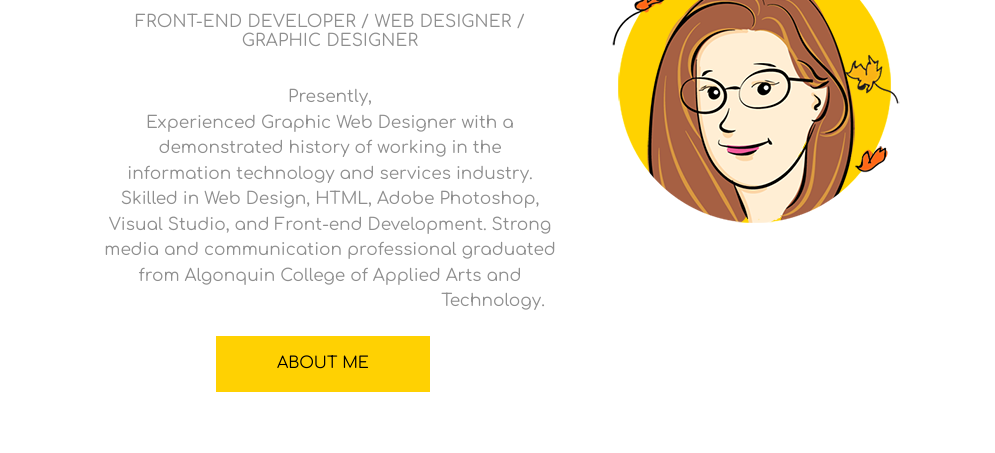
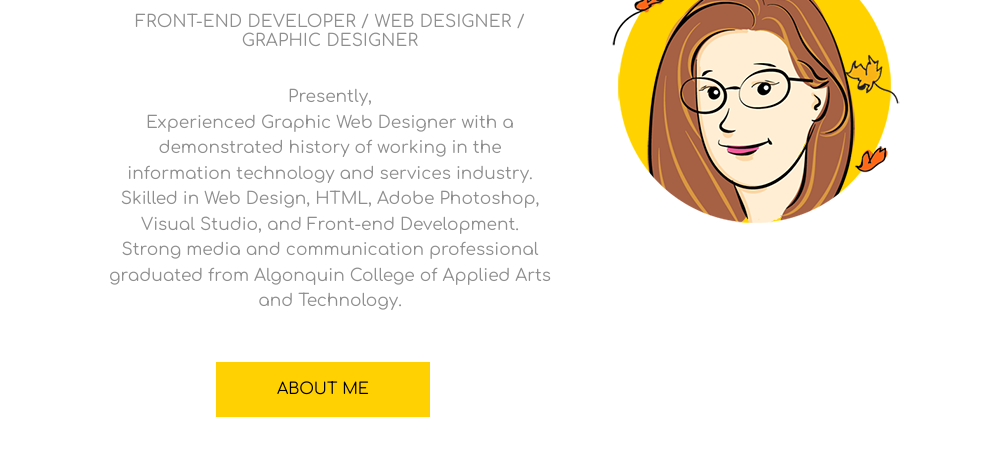
Before and after one commit to lee00682/lee00682.github.io, a plain HTML site: page index.html in a window 1280 px wide. Shown: the part 262-715 px from the top of the page, without its empty margins (136-1131 px from the left). Drawn offline with nearby package versions, Linux system fonts and the light colour scheme; a web font is replaced by a local one.

Commit message:
Update index.html

```diff
--- a/index.html
+++ b/index.html
@@ -83,7 +83,9 @@
                    FRONT-END DEVELOPER / WEB DESIGNER / GRAPHIC DESIGNER
                </h4>
                <p class="slide-bottom">Presently, <br>
-                 Experienced Graphic Web Designer with a demonstrated history of working in the information technology and services industry. Skilled in Web Design, HTML, Adobe Photoshop, Visual Studio, and Front-end Development. Strong media and communication professional graduated from Algonquin College of Applied Arts and Technology.  <a href="about.html" class="smain-button slide-top">ABOUT ME</a>
+                 Experienced Graphic Web Designer with a demonstrated history of working in the information technology and services industry.
+                 <br>Skilled in Web Design, HTML, Adobe Photoshop, Visual Studio, and Front-end Development.
+                 <br>Strong media and communication professional graduated from Algonquin College of Applied Arts and Technology.  <a href="about.html" class="smain-button slide-top">ABOUT ME</a>
                </p>
           </div>
 
```
